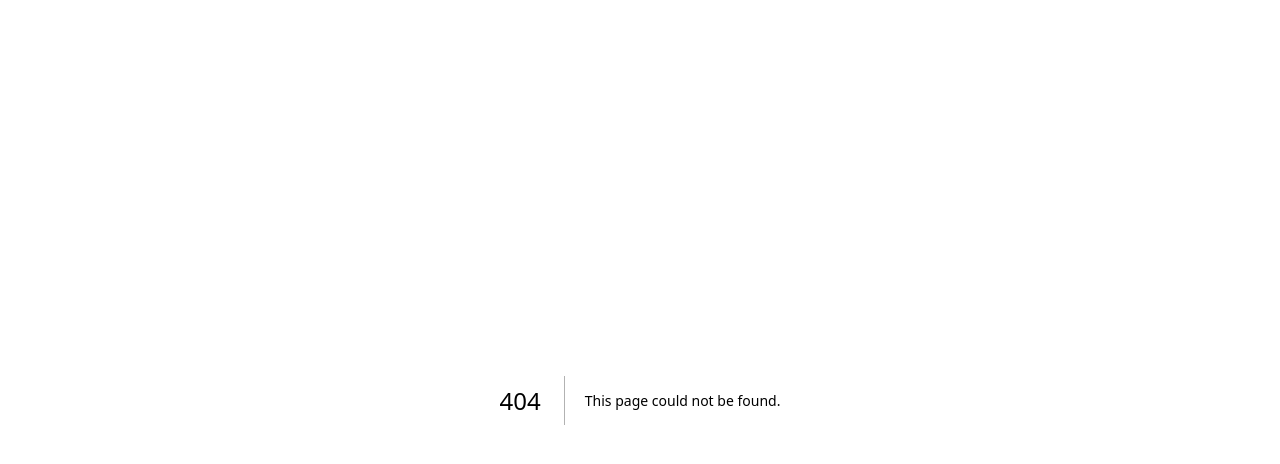
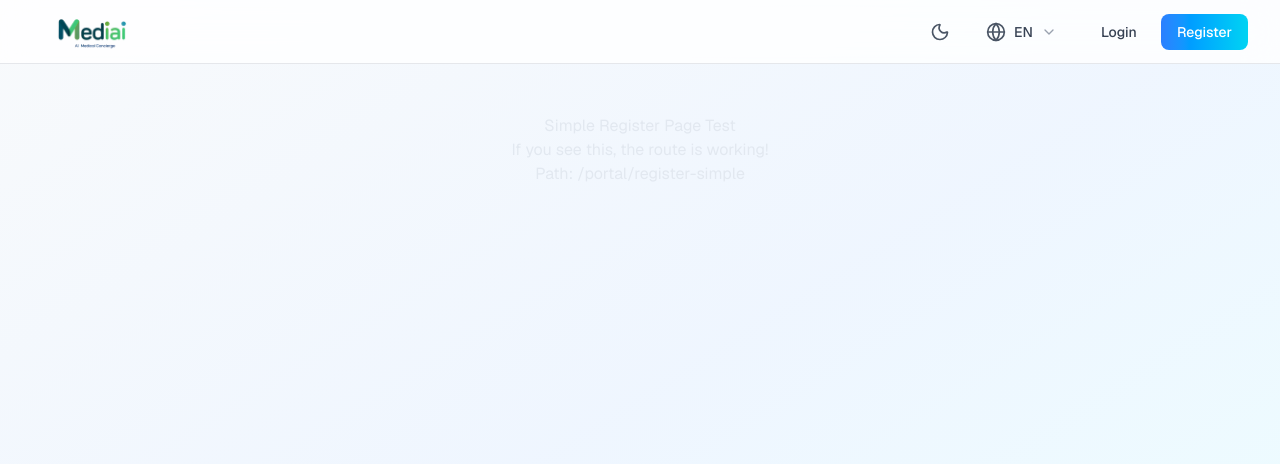
Before and after one commit to meryemnibras/hayat-ai, a Next.js app: page /portal/register-simple in a window 1280 px wide. Before the commit this address had no page. Shown: the top 464 px of the page. Built offline with nearby package versions, Linux system fonts and the light colour scheme.

Commit message:
Add simple test page for register route debugging

```diff
--- /dev/null
+++ b/app/(portal)/portal/register-simple/page.tsx
@@ -0,0 +1,9 @@
+export default function SimpleRegisterPage() {
+  return (
+    <div style={{ padding: "50px", textAlign: "center" }}>
+      <h1>Simple Register Page Test</h1>
+      <p>If you see this, the route is working!</p>
+      <p>Path: /portal/register-simple</p>
+    </div>
+  );
+}
```
